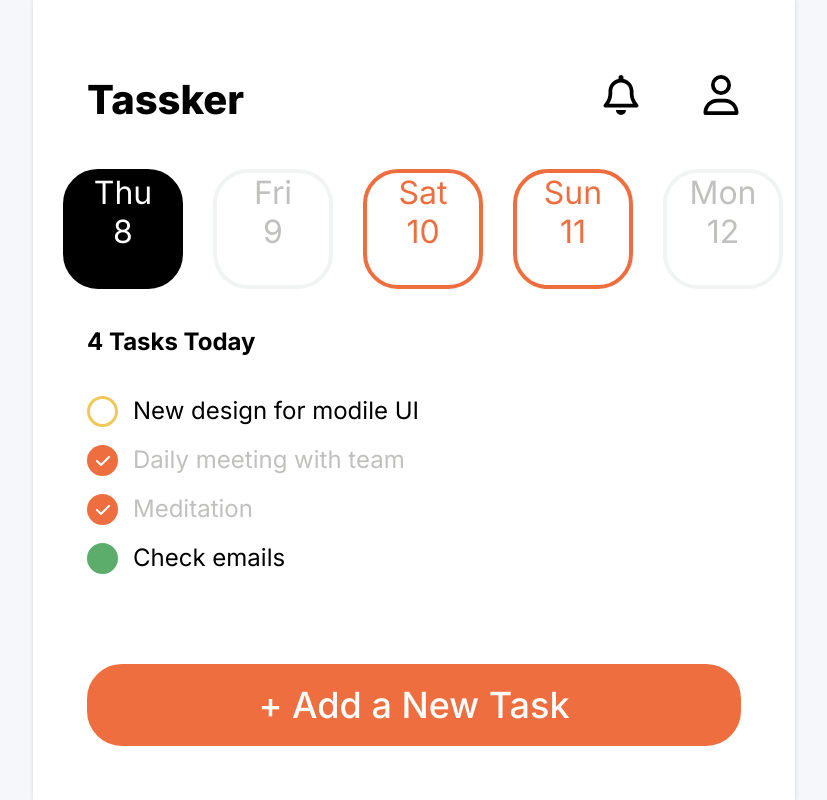
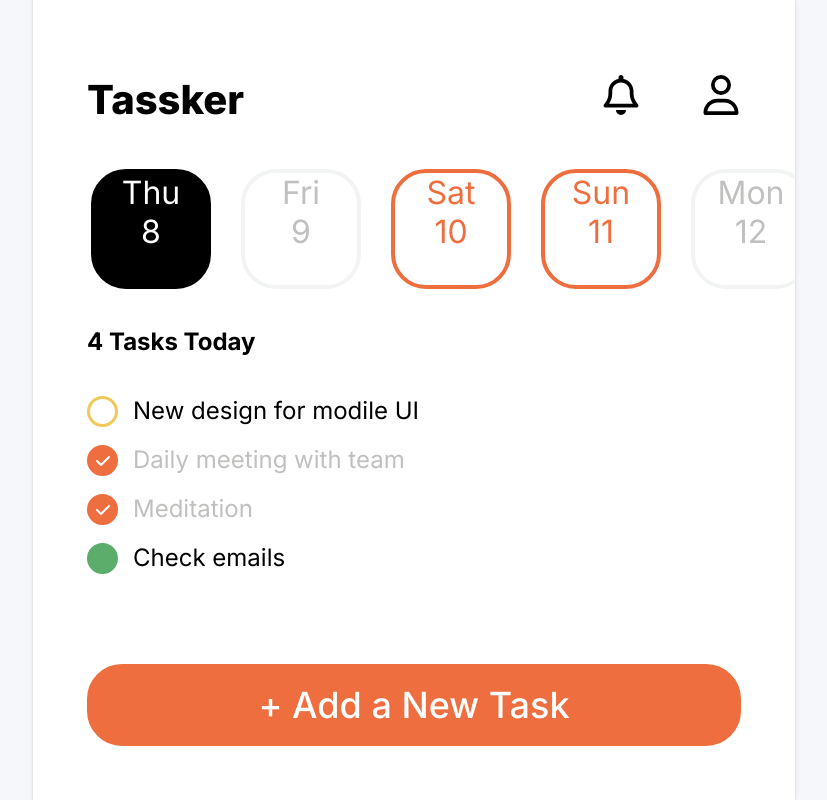
Before and after one commit to BrSTU-2022-practice-ToDoCalendar/ToDoCalendar_frontend, a React (Create React App) app: page /general-frame in a window 1280 px wide. Shown: the whole page, without its empty margins (226-1053 px from the left). Built offline with nearby package versions, Linux system fonts and the light colour scheme.

Commit message:
galanin-general-frame : Add horiz marg in calendar

```diff
--- a/src/pages/GeneralFrame/Calendar/Calendar.module.css
+++ b/src/pages/GeneralFrame/Calendar/Calendar.module.css
@@ -33,8 +33,12 @@
   line-height: 39px;
 }
 
+.calendar_section__day_block:first-child {
+  margin-left: 58px;
+}
+
 .calendar_section__day_block:last-child {
-  margin-right: 30px;
+  margin-right: 58px;
 }
 
 .calendar_section__day_block:hover {
```
